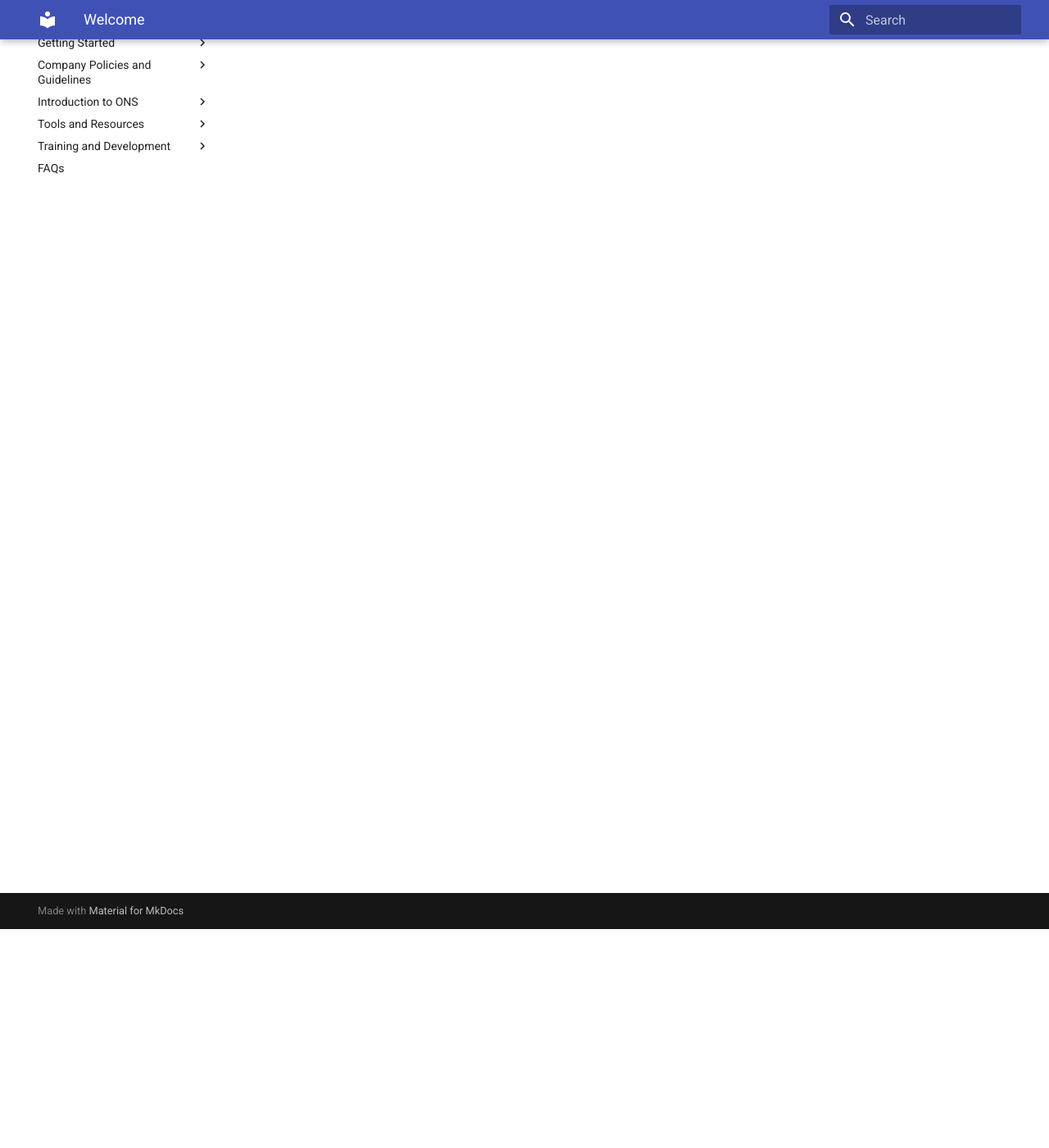
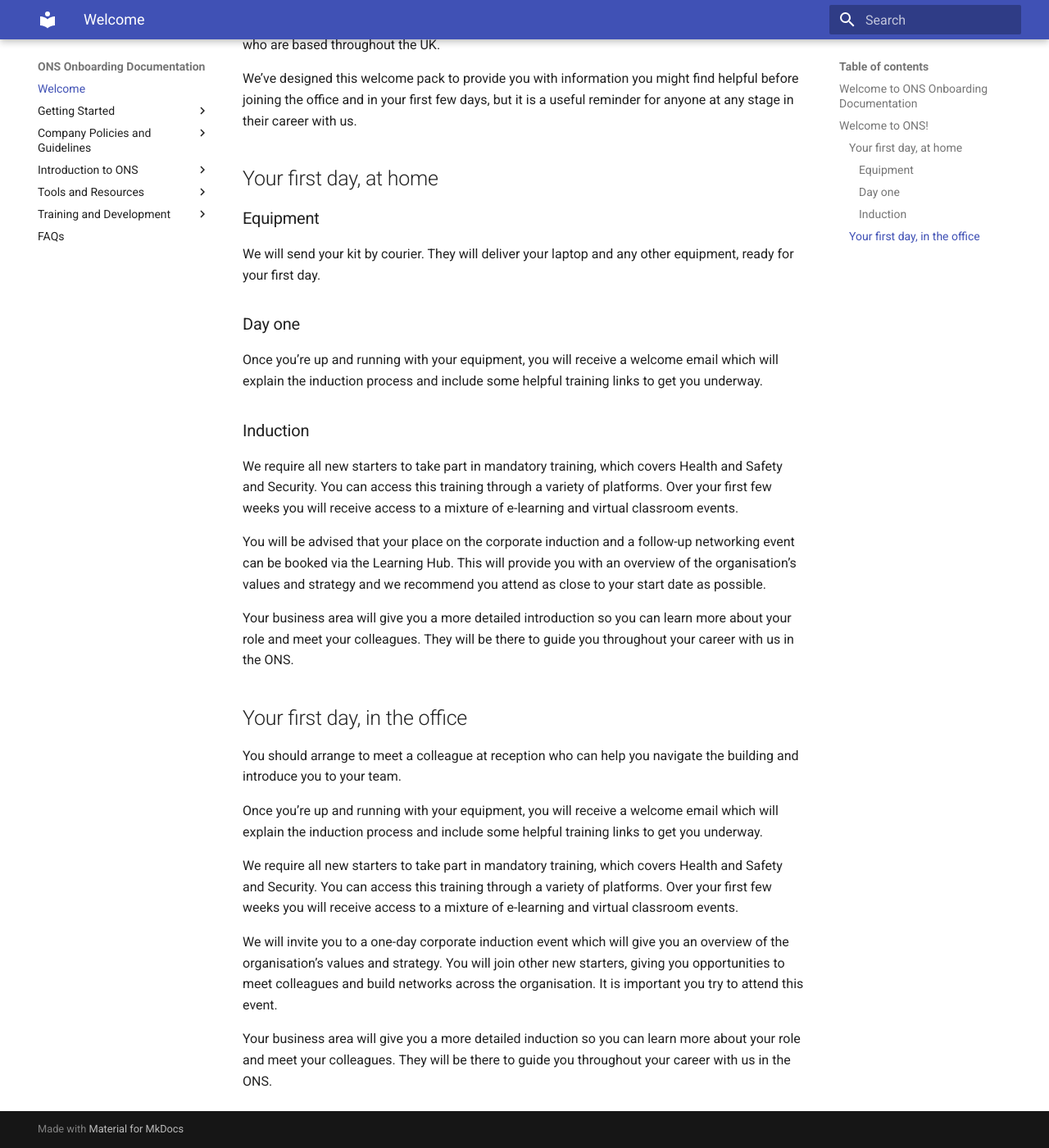
Before and after one commit to ONS-Innovation/ONS_Onboarding_SDP, an MkDocs documentation site: the page built from docs/index.md, in a window 1280 px wide and 1400 px high, scrolled down 267 px. Shown: the whole window at 82% size. Built offline with MkDocs 1.6.1 and Material for MkDocs 9.7.7, drawn with Linux system fonts in a browser that asks for light colours; some of the changed text lies outside the part shown.

Commit message:
Update index.md

```diff
--- a/docs/index.md
+++ b/docs/index.md
@@ -1,3 +1,36 @@
-# Welcome to ONS Onboarding Documentation
+### Welcome to ONS Onboarding Documentation
+# Welcome to ONS!
 
-Welcome to the Office for National Statistics (ONS) Onboarding Documentation! This guide is designed to help new employees get up to speed quickly and efficiently with the processes, tools, and resources used at ONS.
+You join a team of more than 5,000 colleagues who work flexibly across our sites in Newport, Titchfield, London, Edinburgh, Manchester and Darlington, as well as a large team of interviewers who are based throughout the UK.
+
+We’ve designed this welcome pack to provide you with information you might find helpful before joining the office and in your first few days, but it is a useful reminder for anyone at any stage in their career with us.
+
+## Your first day, at home
+
+### Equipment
+
+We will send your kit by courier. They will deliver your laptop and any other equipment, ready for your first day.
+
+### Day one
+
+Once you’re up and running with your equipment, you will receive a welcome email which will explain the induction process and include some helpful training links to get you underway.
+
+### Induction
+
+We require all new starters to take part in mandatory training, which covers Health and Safety and Security. You can access this training through a variety of platforms. Over your first few weeks you will receive access to a mixture of e-learning and virtual classroom events.
+
+You will be advised that your place on the corporate induction and a follow-up networking event can be booked via the Learning Hub. This will provide you with an overview of the organisation’s values and strategy and we recommend you attend as close to your start date as possible.
+
+Your business area will give you a more detailed introduction so you can learn more about your role and meet your colleagues. They will be there to guide you throughout your career with us in the ONS.
+
+## Your first day, in the office
+
+You should arrange to meet a colleague at reception who can help you navigate the building and introduce you to your team.
+
+Once you’re up and running with your equipment, you will receive a welcome email which will explain the induction process and include some helpful training links to get you underway.
+
+We require all new starters to take part in mandatory training, which covers Health and Safety and Security. You can access this training through a variety of platforms. Over your first few weeks you will receive access to a mixture of e-learning and virtual classroom events.
+
+We will invite you to a one-day corporate induction event which will give you an overview of the organisation’s values and strategy. You will join other new starters, giving you opportunities to meet colleagues and build networks across the organisation. It is important you try to attend this event.
+
+Your business area will give you a more detailed induction so you can learn more about your role and meet your colleagues. They will be there to guide you throughout your career with us in the ONS.
```
